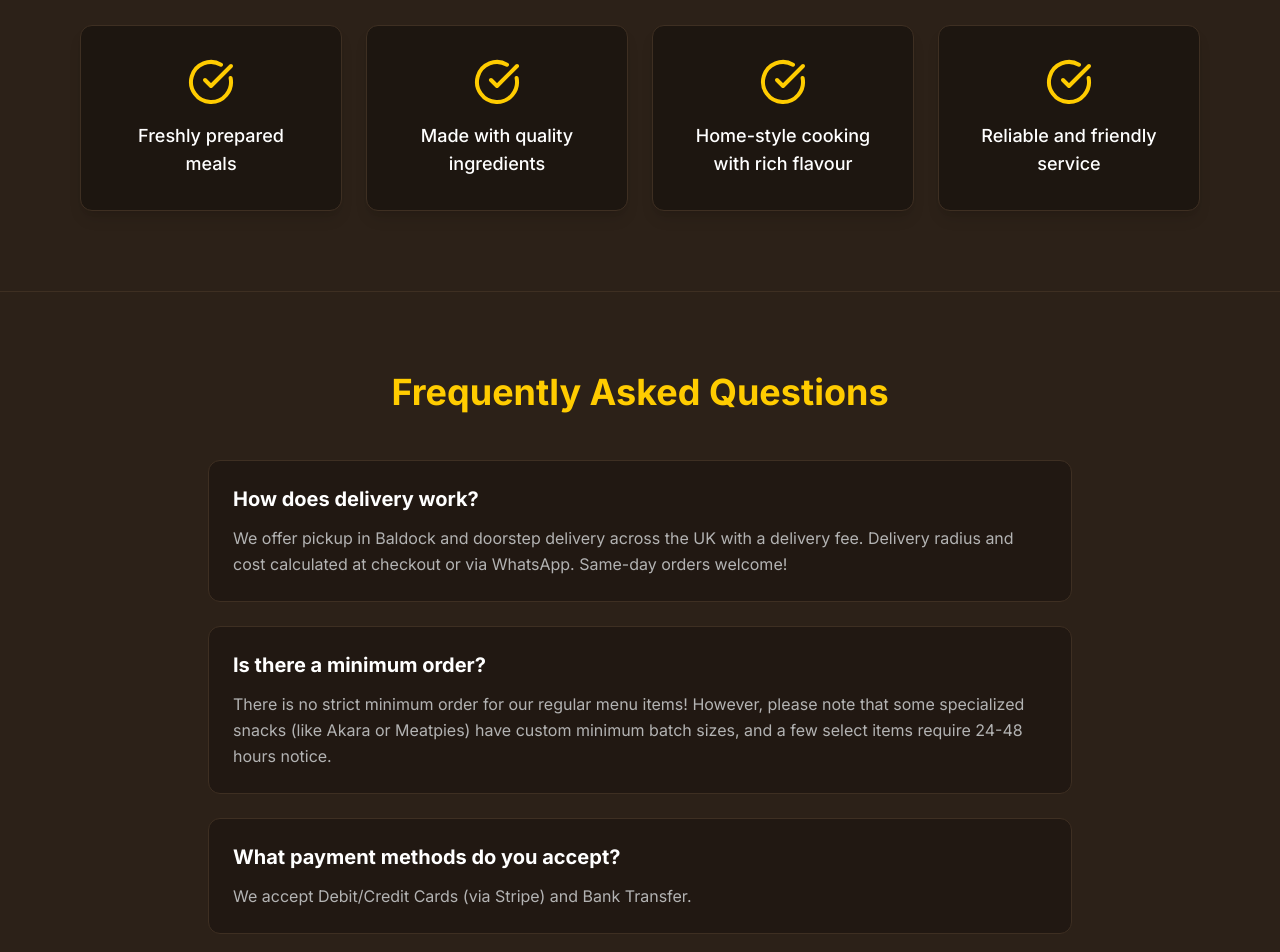
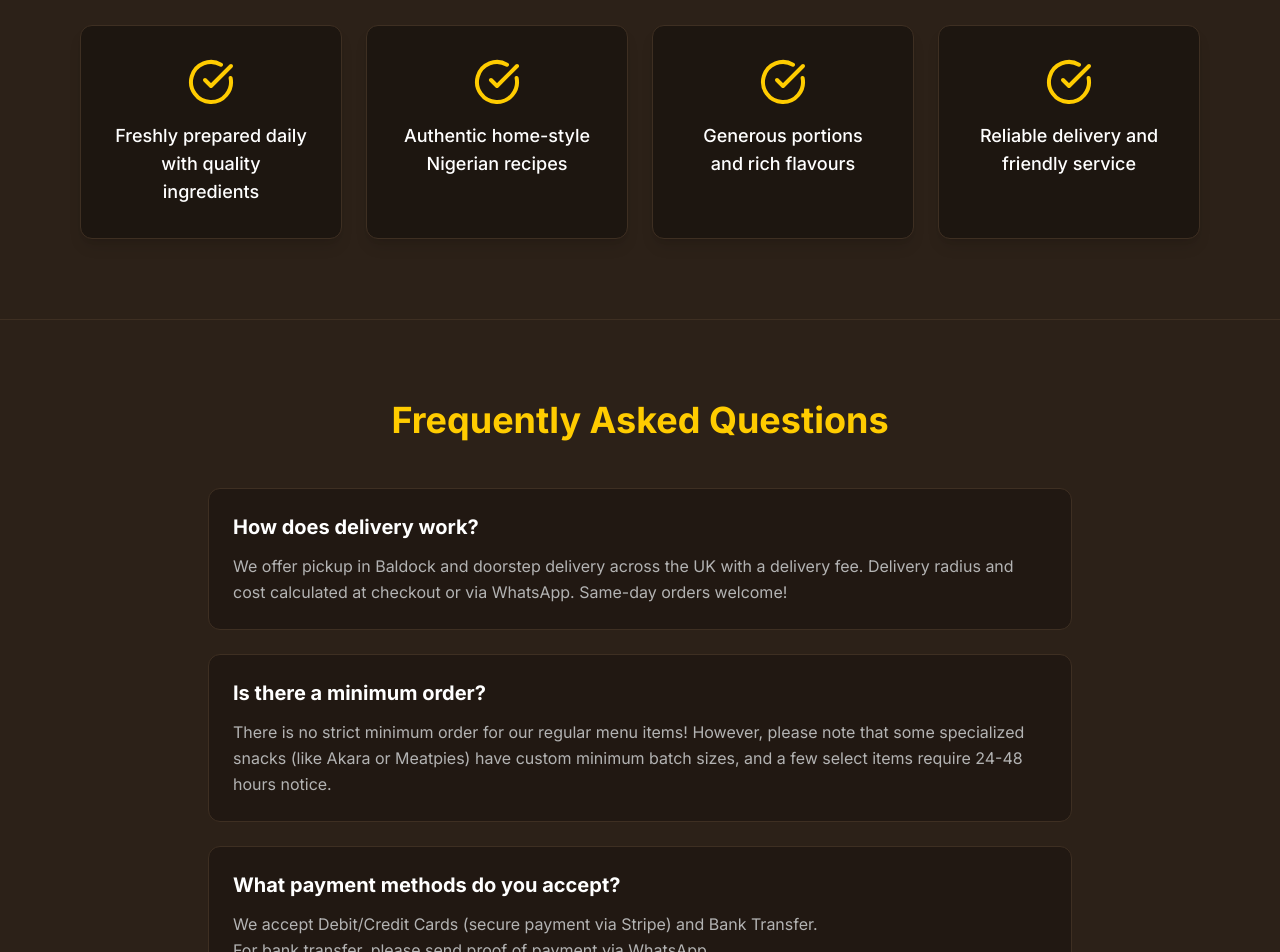
Before and after one commit to iwasanmiseyi-prog/matankees-kitchen, a Next.js app: page / in a window 1280 px wide. Shown: the part 2580-3532 px from the top of the page. Built offline with nearby package versions, Linux system fonts and the light colour scheme.

Commit message:
Add menu categories, trust section, and payment info

```diff
--- a/src/app/checkout/page.tsx
+++ b/src/app/checkout/page.tsx
@@ -137,7 +137,9 @@ export default function CheckoutPage() {
                   Payments are securely processed via Stripe. You will be redirected to complete your payment.
                 </p>
                 <p className="text-sm text-muted-foreground mb-4">
-                  We accept Debit/Credit Cards (via Stripe) and Bank Transfer.
+                  We accept Debit/Credit Cards (secure payment via Stripe) and Bank Transfer.
+                  <br />
+                  For bank transfer, please send proof of payment via WhatsApp.
                 </p>
                 <button
                   type="submit"
--- a/src/app/menu/page.tsx
+++ b/src/app/menu/page.tsx
@@ -11,8 +11,16 @@ export default function MenuPage() {
   const [addedItem, setAddedItem] = useState<string | null>(null);
   const [selectedCategory, setSelectedCategory] = useState<string | null>(null); // null means "All"
 
-  // Group items by category
-  const categories = Array.from(new Set(menuData.map(item => item.category)));
+  const menuSections: Array<{
+    id: string;
+    title: string;
+    sourceCategories: string[];
+  }> = [
+    { id: "rice", title: "🍚 Rice Dishes", sourceCategories: ["Rice"] },
+    { id: "soups", title: "🥘 Soups & Stews", sourceCategories: ["Stews & Soups"] },
+    { id: "proteins", title: "🍖 Proteins", sourceCategories: ["Protein"] },
+    { id: "snacks", title: "🥟 Small Chops / Snacks", sourceCategories: ["Snacks", "Sides"] },
+  ];
 
   const handleAddToCart = (item: any, size: string, price: number | boolean) => {
     addToCart({
@@ -27,8 +35,9 @@ export default function MenuPage() {
     setTimeout(() => setAddedItem(null), 2000);
   };
 
-  // Determine which categories to render based on the filter
-  const displayedCategories = selectedCategory ? [selectedCategory] : categories;
+  const displayedSections = selectedCategory
+    ? menuSections.filter((s) => s.id === selectedCategory)
+    : menuSections;
 
   return (
     <div className="container mx-auto px-4 py-16 text-white" id="menu">
@@ -51,30 +60,32 @@ export default function MenuPage() {
         >
           All
         </button>
-        {categories.map((cat) => (
+        {menuSections.map((section) => (
           <button
-            key={cat}
-            onClick={() => setSelectedCategory(cat)}
+            key={section.id}
+            onClick={() => setSelectedCategory(section.id)}
             className={`px-6 py-2 rounded-full font-bold text-sm md:text-base border-2 transition-all ${
-              selectedCategory === cat
+              selectedCategory === section.id
                 ? "bg-primary text-wood-dark border-primary shadow-[0_0_15px_rgba(255,204,0,0.4)]"
                 : "bg-transparent text-white border-wood-light hover:border-primary hover:text-primary"
             }`}
           >
-            {cat}
+            {section.title}
           </button>
         ))}
       </div>
 
       <div className="space-y-20">
-        {displayedCategories.map((category, catIdx) => (
-          <section key={category} className="space-y-10 animate-in fade-in duration-1000" style={{ animationDelay: `${catIdx * 100}ms` }}>
-            <h2 className="text-3xl font-bold border-b-2 border-primary pb-4 flex items-center space-x-4">
-              <span className="text-primary">{category}</span>
+        {displayedSections.map((section, catIdx) => (
+          <section key={section.id} className="space-y-10 animate-in fade-in duration-1000" style={{ animationDelay: `${catIdx * 100}ms` }}>
+            <h2 className="text-4xl md:text-5xl font-black pb-4 flex items-center space-x-4 border-b-2 border-primary/80">
+              <span className="text-primary drop-shadow-[0_2px_2px_rgba(0,0,0,0.35)]">{section.title}</span>
             </h2>
 
             <div className="grid grid-cols-1 md:grid-cols-2 lg:grid-cols-3 gap-x-8 gap-y-16 pt-8">
-              {menuData.filter(item => item.category === category).map((item, idx) => (
+              {menuData
+                .filter((item) => section.sourceCategories.includes(item.category))
+                .map((item, idx) => (
                 <div key={`${item.name}-${idx}`} className="bg-wood/40 backdrop-blur-sm border border-wood-light rounded-xl shadow-xl hover:shadow-[0_0_20px_rgba(255,204,0,0.15)] hover:border-primary/50 transition-all duration-300 flex flex-col items-center pt-0 mt-6 relative group">
 
                   {/* Diamond Image Frame overlapping the top of the card */}
--- a/src/app/page.tsx
+++ b/src/app/page.tsx
@@ -107,19 +107,19 @@ export default function HomePage() {
           <div className="grid grid-cols-1 md:grid-cols-2 lg:grid-cols-4 gap-6 text-white text-lg">
             <div className="flex flex-col items-center space-y-4 p-8 bg-wood-dark/80 rounded-xl border border-wood-light hover:border-primary/50 transition-colors shadow-lg">
               <CheckCircle className="text-primary w-12 h-12" />
-              <span className="font-medium">Freshly prepared meals</span>
+              <span className="font-medium">Freshly prepared daily with quality ingredients</span>
             </div>
             <div className="flex flex-col items-center space-y-4 p-8 bg-wood-dark/80 rounded-xl border border-wood-light hover:border-primary/50 transition-colors shadow-lg">
               <CheckCircle className="text-primary w-12 h-12" />
-              <span className="font-medium">Made with quality ingredients</span>
+              <span className="font-medium">Authentic home-style Nigerian recipes</span>
             </div>
             <div className="flex flex-col items-center space-y-4 p-8 bg-wood-dark/80 rounded-xl border border-wood-light hover:border-primary/50 transition-colors shadow-lg">
               <CheckCircle className="text-primary w-12 h-12" />
-              <span className="font-medium">Home-style cooking with rich flavour</span>
+              <span className="font-medium">Generous portions and rich flavours</span>
             </div>
             <div className="flex flex-col items-center space-y-4 p-8 bg-wood-dark/80 rounded-xl border border-wood-light hover:border-primary/50 transition-colors shadow-lg">
               <CheckCircle className="text-primary w-12 h-12" />
-              <span className="font-medium">Reliable and friendly service</span>
+              <span className="font-medium">Reliable delivery and friendly service</span>
             </div>
           </div>
         </div>
@@ -148,7 +148,9 @@ export default function HomePage() {
             <div className="bg-wood-dark/60 border border-wood-light rounded-xl p-6 hover:border-primary/30 transition-colors">
               <h3 className="text-xl font-bold text-white mb-3">What payment methods do you accept?</h3>
               <p className="text-muted-foreground leading-relaxed">
-                We accept Debit/Credit Cards (via Stripe) and Bank Transfer.
+                We accept Debit/Credit Cards (secure payment via Stripe) and Bank Transfer.
+                <br />
+                For bank transfer, please send proof of payment via WhatsApp.
               </p>
             </div>
           </div>
```
